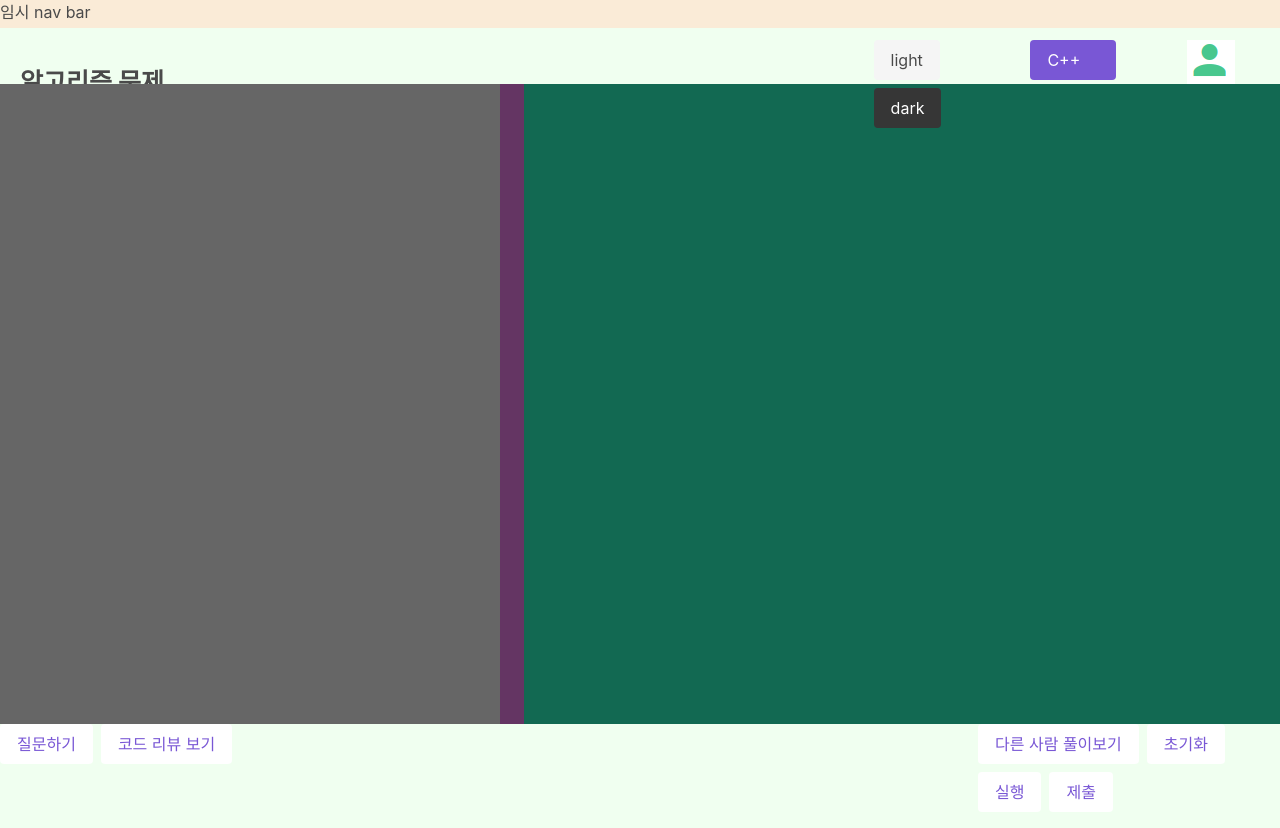
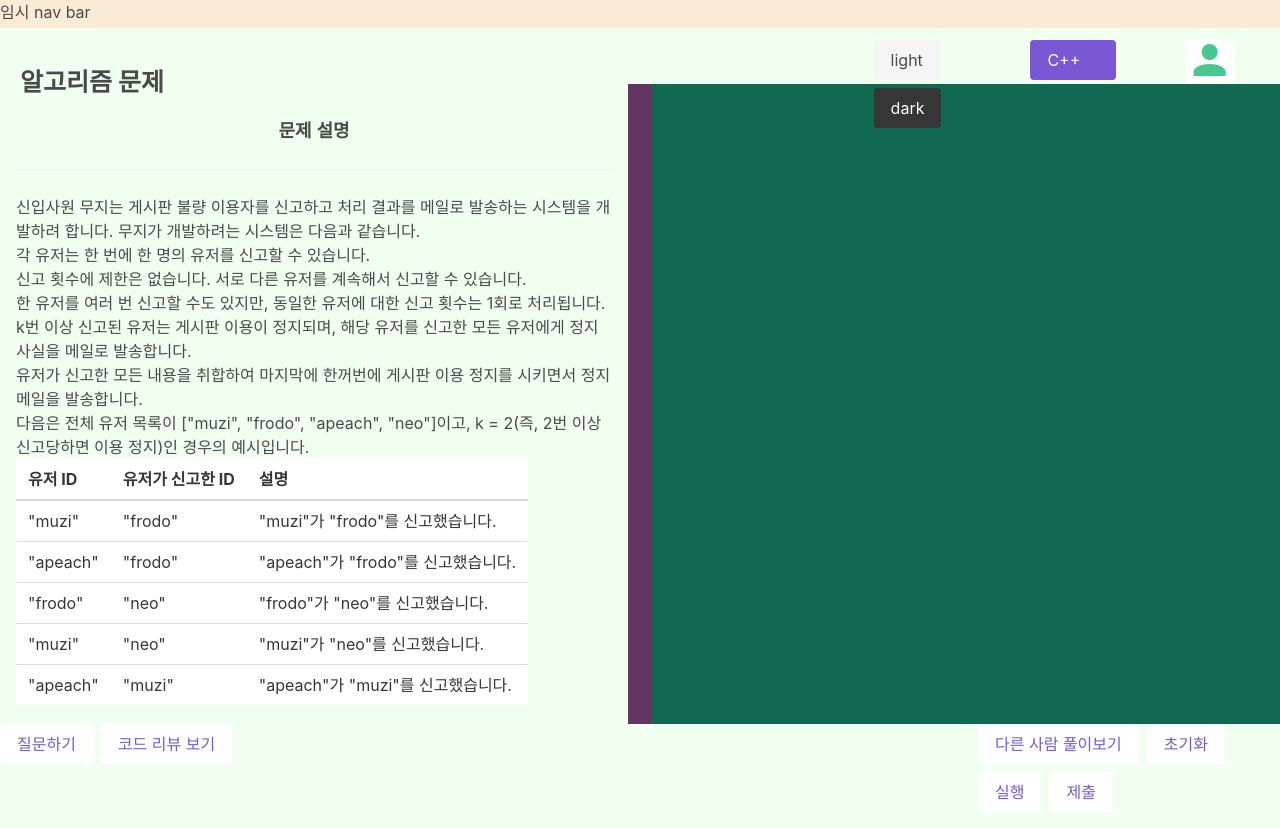
Before and after one commit to COALA-Web/COALA-Problem-Solving, a Vue app in the folder problem_solving/: page / in a window 1280 px wide. Shown: the top 828 px of the page. Built offline with nearby package versions, Linux system fonts and the light colour scheme.

Commit message:
Update Problem Section

```diff
--- a/problem_solving/src/App.vue
+++ b/problem_solving/src/App.vue
@@ -45,7 +45,13 @@
     </div>
 
     <div class="contents">
-      <div class="guide-section"></div>
+      <div class="guide-section">
+        <h6 class="guide-section-title"><b>문제 설명</b></h6>
+        <hr>
+        <ProblemOne/>
+
+
+      </div>
       <div class="gutter-horizontal"></div>
       <div class="run-section"></div>
     </div>
@@ -78,6 +84,7 @@
 </template>
 
 <script>
+import ProblemOne from './components/ProblemOne.vue'
 
 
 export default {
@@ -88,7 +95,7 @@ export default {
     }
   },
   components: {
-
+    ProblemOne
   }
 }
 </script>
@@ -122,10 +129,18 @@ html, body {
   width:100%;
 }
 .guide-section{
-  background-color:#666666;
-  width: calc(40% - 12px);
+  /* background-color:#666666; */
+  width: calc(50% - 12px);
   height: 100%;
   display: inline-block;
+  padding: 1em;
+  overflow:scroll
+}
+.guide-section-title{
+  font-family: arial;
+  font-size: 18px;
+  margin: 1em 0px;
+  text-align: center;
 }
 .gutter-horizontal{
   width: 24px;
@@ -135,7 +150,7 @@ html, body {
 }
 .run-section{
   background-color:#126952;
-  width: calc(60% - 12px);
+  width: calc(50% - 12px);
   height: 100%;
   display: inline-block;
 }
--- /dev/null
+++ b/problem_solving/src/components/ProblemOne.vue
@@ -0,0 +1,195 @@
+<template>
+<div>
+        <p>신입사원 무지는 게시판 불량 이용자를 신고하고 처리 결과를 메일로 발송하는 시스템을 개발하려 합니다. 무지가 개발하려는 시스템은 다음과 같습니다.</p>
+
+        <ul>
+        <li>각 유저는 한 번에 한 명의 유저를 신고할 수 있습니다.
+
+        <ul>
+        <li>신고 횟수에 제한은 없습니다. 서로 다른 유저를 계속해서 신고할 수 있습니다.</li>
+        <li>한 유저를 여러 번 신고할 수도 있지만, 동일한 유저에 대한 신고 횟수는 1회로 처리됩니다.</li>
+        </ul></li>
+        <li>k번 이상 신고된 유저는 게시판 이용이 정지되며, 해당 유저를 신고한 모든 유저에게 정지 사실을 메일로 발송합니다.
+
+        <ul>
+        <li>유저가 신고한 모든 내용을 취합하여 마지막에 한꺼번에 게시판 이용 정지를 시키면서 정지 메일을 발송합니다.</li>
+        </ul></li>
+        </ul>
+
+        <p>다음은 전체 유저 목록이 ["muzi", "frodo", "apeach", "neo"]이고, k = 2(즉, 2번 이상 신고당하면 이용 정지)인 경우의 예시입니다.</p>
+        <table class="table">
+                <thead><tr>
+        <th>유저 ID</th>
+        <th>유저가 신고한 ID</th>
+        <th>설명</th>
+        </tr>
+        </thead>
+                <tbody><tr>
+        <td>"muzi"</td>
+        <td>"frodo"</td>
+        <td>"muzi"가 "frodo"를 신고했습니다.</td>
+        </tr>
+        <tr>
+        <td>"apeach"</td>
+        <td>"frodo"</td>
+        <td>"apeach"가 "frodo"를 신고했습니다.</td>
+        </tr>
+        <tr>
+        <td>"frodo"</td>
+        <td>"neo"</td>
+        <td>"frodo"가 "neo"를 신고했습니다.</td>
+        </tr>
+        <tr>
+        <td>"muzi"</td>
+        <td>"neo"</td>
+        <td>"muzi"가 "neo"를 신고했습니다.</td>
+        </tr>
+        <tr>
+        <td>"apeach"</td>
+        <td>"muzi"</td>
+        <td>"apeach"가 "muzi"를 신고했습니다.</td>
+        </tr>
+        </tbody>
+        </table>
+        <p>각 유저별로 신고당한 횟수는 다음과 같습니다.</p>
+        <table class="table">
+                <thead><tr>
+        <th>유저 ID</th>
+        <th>신고당한 횟수</th>
+        </tr>
+        </thead>
+                <tbody><tr>
+        <td>"muzi"</td>
+        <td>1</td>
+        </tr>
+        <tr>
+        <td>"frodo"</td>
+        <td>2</td>
+        </tr>
+        <tr>
+        <td>"apeach"</td>
+        <td>0</td>
+        </tr>
+        <tr>
+        <td>"neo"</td>
+        <td>2</td>
+        </tr>
+        </tbody>
+        </table>
+        <p>위 예시에서는 2번 이상 신고당한 "frodo"와 "neo"의 게시판 이용이 정지됩니다. 이때, 각 유저별로 신고한 아이디와 정지된 아이디를 정리하면 다음과 같습니다.</p>
+        <table class="table">
+                <thead><tr>
+        <th>유저 ID</th>
+        <th>유저가 신고한 ID</th>
+        <th>정지된 ID</th>
+        </tr>
+        </thead>
+                <tbody><tr>
+        <td>"muzi"</td>
+        <td>["frodo", "neo"]</td>
+        <td>["frodo", "neo"]</td>
+        </tr>
+        <tr>
+        <td>"frodo"</td>
+        <td>["neo"]</td>
+        <td>["neo"]</td>
+        </tr>
+        <tr>
+        <td>"apeach"</td>
+        <td>["muzi", "frodo"]</td>
+        <td>["frodo"]</td>
+        </tr>
+        <tr>
+        <td>"neo"</td>
+        <td>없음</td>
+        <td>없음</td>
+        </tr>
+        </tbody>
+        </table>
+        <p>따라서 "muzi"는 처리 결과 메일을 2회, "frodo"와 "apeach"는 각각 처리 결과 메일을 1회 받게 됩니다.</p>
+
+        <p>이용자의 ID가 담긴 문자열 배열 <code>id_list</code>, 각 이용자가 신고한 이용자의 ID 정보가 담긴 문자열 배열 <code>report</code>, 정지 기준이 되는 신고 횟수 <code>k</code>가 매개변수로 주어질 때, 각 유저별로 처리 결과 메일을 받은 횟수를 배열에 담아 return 하도록 solution 함수를 완성해주세요.</p>
+
+        <hr>
+
+        <h5>제한사항</h5>
+
+        <ul>
+        <li>2 ≤ <code>id_list</code>의 길이 ≤ 1,000
+
+        <ul>
+        <li>1 ≤ <code>id_list</code>의 원소 길이 ≤ 10</li>
+        <li><code>id_list</code>의 원소는 이용자의 id를 나타내는 문자열이며 알파벳 소문자로만 이루어져 있습니다.</li>
+        <li><code>id_list</code>에는 같은 아이디가 중복해서 들어있지 않습니다.</li>
+        </ul></li>
+        <li>1 ≤ <code>report</code>의 길이 ≤ 200,000
+
+        <ul>
+        <li>3 ≤ <code>report</code>의 원소 길이 ≤ 21</li>
+        <li><code>report</code>의 원소는 "이용자id 신고한id"형태의 문자열입니다.</li>
+        <li>예를 들어 "muzi frodo"의 경우 "muzi"가 "frodo"를 신고했다는 의미입니다.</li>
+        <li>id는 알파벳 소문자로만 이루어져 있습니다.</li>
+        <li>이용자id와 신고한id는 공백(스페이스)하나로 구분되어 있습니다.</li>
+        <li>자기 자신을 신고하는 경우는 없습니다.</li>
+        </ul></li>
+        <li>1 ≤ <code>k</code> ≤ 200, <code>k</code>는 자연수입니다.</li>
+        <li>return 하는 배열은 <code>id_list</code>에 담긴 id 순서대로 각 유저가 받은 결과 메일 수를 담으면 됩니다.</li>
+        </ul>
+
+        <hr>
+
+        <h5>입출력 예</h5>
+        <table class="table">
+                <thead><tr>
+        <th>id_list</th>
+        <th>report</th>
+        <th>k</th>
+        <th>result</th>
+        </tr>
+        </thead>
+                <tbody><tr>
+        <td><code>[&quot;muzi&quot;, &quot;frodo&quot;, &quot;apeach&quot;, &quot;neo&quot;]</code></td>
+        <td><code>[&quot;muzi frodo&quot;,&quot;apeach frodo&quot;,&quot;frodo neo&quot;,&quot;muzi neo&quot;,&quot;apeach muzi&quot;]</code></td>
+        <td>2</td>
+        <td>[2,1,1,0]</td>
+        </tr>
+        <tr>
+        <td><code>[&quot;con&quot;, &quot;ryan&quot;]</code></td>
+        <td><code>[&quot;ryan con&quot;, &quot;ryan con&quot;, &quot;ryan con&quot;, &quot;ryan con&quot;]</code></td>
+        <td>3</td>
+        <td>[0,0]</td>
+        </tr>
+        </tbody>
+        </table>
+        <hr>
+
+        <h5>입출력 예 설명</h5>
+
+        <p><strong>입출력 예 #1</strong></p>
+
+        <p>문제의 예시와 같습니다.</p>
+
+        <p><strong>입출력 예 #2</strong></p>
+
+        <p>"ryan"이 "con"을 4번 신고했으나, 주어진 조건에 따라 한 유저가 같은 유저를 여러 번 신고한 경우는 신고 횟수 1회로 처리합니다. 따라서 "con"은 1회 신고당했습니다. 3번 이상 신고당한 이용자는 없으며, "con"과 "ryan"은 결과 메일을 받지 않습니다. 따라서 [0, 0]을 return 합니다.</p>
+
+        <hr>
+
+        <h5>제한시간 안내</h5>
+
+        <ul>
+        <li>정확성 테스트 : 10초</li>
+        </ul>
+</div>
+
+</template>
+
+<script>
+
+export default ({
+        name: 'ProblemOne',
+        props: {
+                msg: String
+        }
+})
+</script>
```
